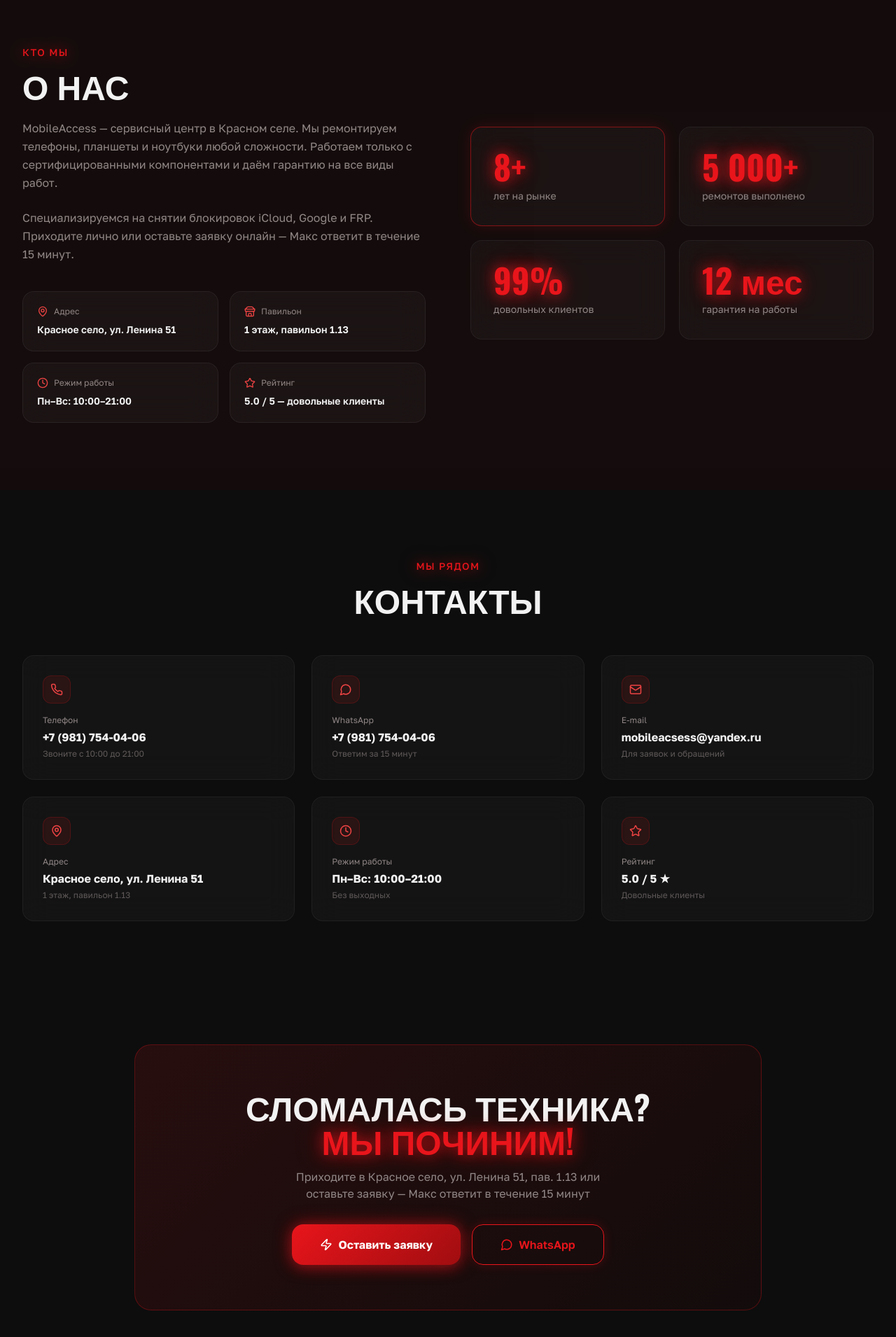
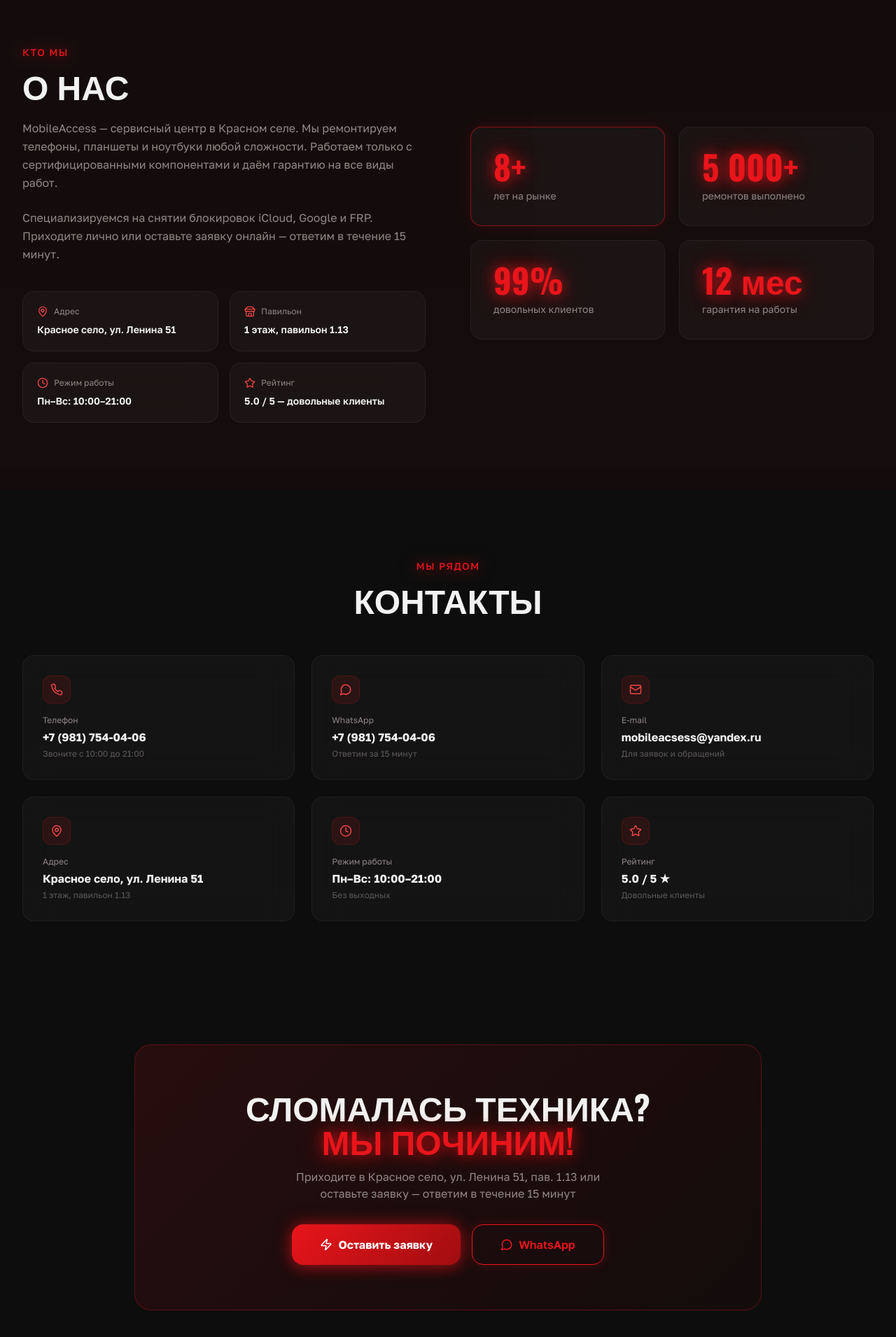
Before and after one commit to pr-poehali-dev/phone-repair-site, a React (Vite) app: page / in a window 1280 px wide. Shown: the part 3223-5133 px from the top of the page at 70% size. Built offline with nearby package versions, Linux system fonts and the light colour scheme.

Commit message:
Remove max mentions

```diff
--- a/src/pages/Index.tsx
+++ b/src/pages/Index.tsx
@@ -355,7 +355,7 @@ export default function Index() {
               MobileAccess — сервисный центр в Красном селе. Мы ремонтируем телефоны, планшеты и ноутбуки любой сложности. Работаем только с сертифицированными компонентами и даём гарантию на все виды работ.
             </p>
             <p className="text-muted-foreground leading-relaxed mb-10 text-base">
-              Специализируемся на снятии блокировок iCloud, Google и FRP. Приходите лично или оставьте заявку онлайн — Макс ответит в течение 15 минут.
+              Специализируемся на снятии блокировок iCloud, Google и FRP. Приходите лично или оставьте заявку онлайн — ответим в течение 15 минут.
             </p>
 
             <div className="grid grid-cols-2 gap-4">
@@ -446,7 +446,7 @@ export default function Index() {
                 <span className="neon-text-red">МЫ ПОЧИНИМ!</span>
               </h2>
               <p className="text-muted-foreground mb-8 text-base max-w-md mx-auto">
-                Приходите в Красное село, ул. Ленина 51, пав. 1.13 или оставьте заявку — Макс ответит в течение 15 минут
+                Приходите в Красное село, ул. Ленина 51, пав. 1.13 или оставьте заявку — ответим в течение 15 минут
               </p>
               <div className="flex flex-wrap gap-4 justify-center">
                 <button
```
